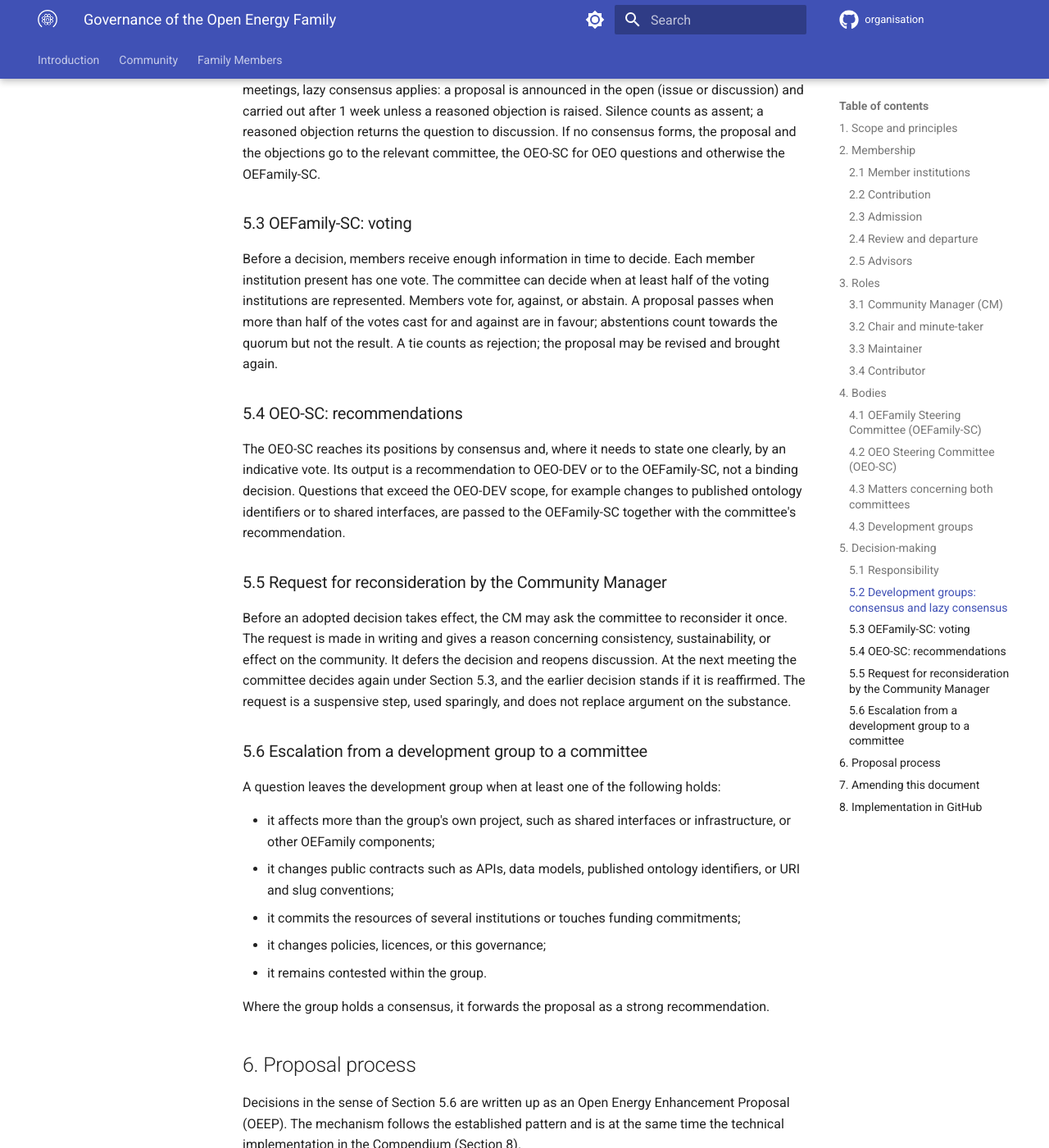
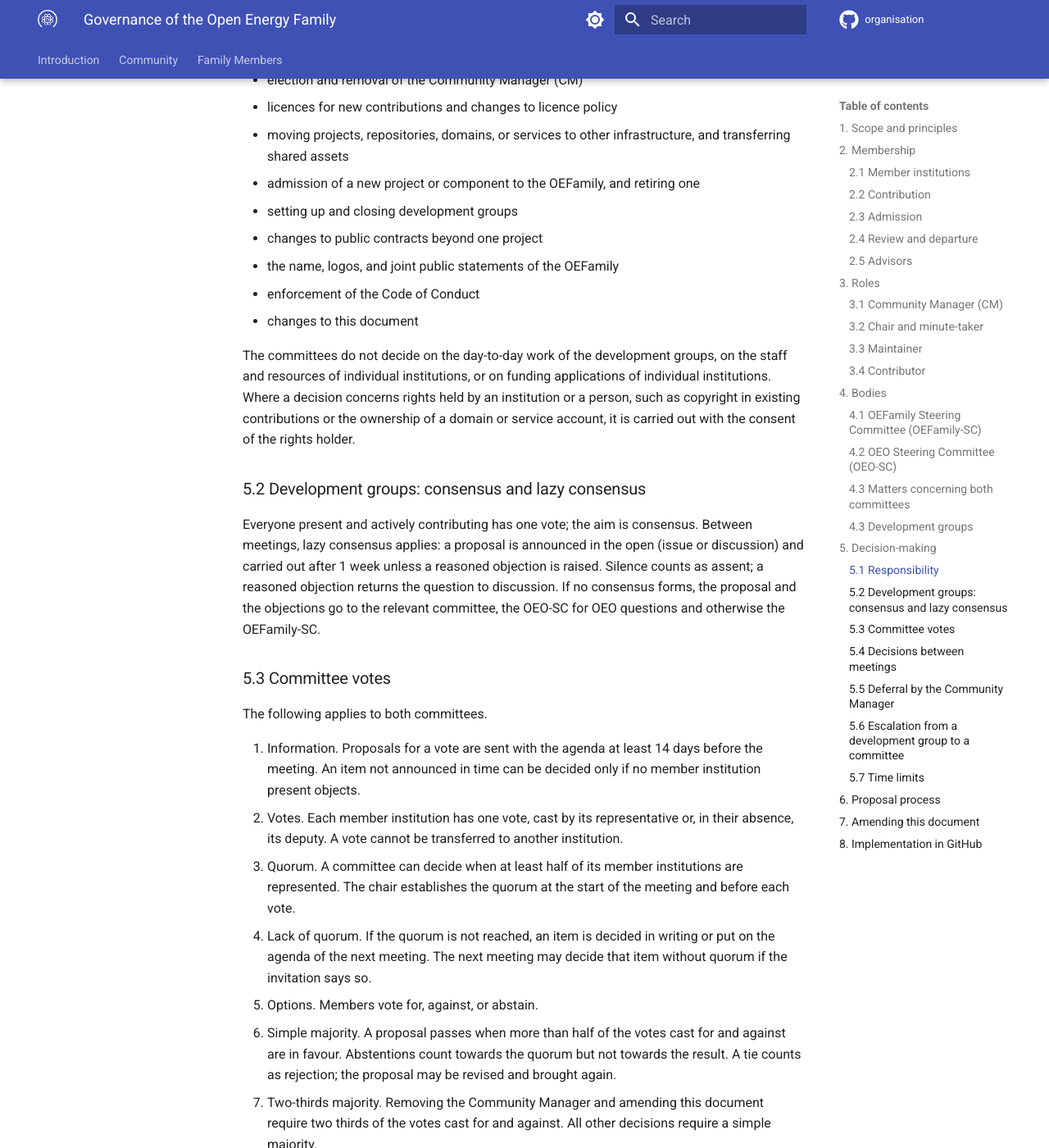
Before and after one commit to OpenEnergyPlatform/organisation, an MkDocs documentation site: the page built from compendium/family_community/governance/governance.md, in a window 1280 px wide and 1400 px high, scrolled down 5393 px. Shown: the whole window at 82% size. Built offline with MkDocs 1.6.1 and Material for MkDocs 9.7.7, drawn with Linux system fonts in a browser that asks for light colours; comment, search, counter and statistics services are not loaded; some of the changed text lies outside the part shown.

Commit message:
Update governance decisions #96

```diff
--- a/compendium/family_community/governance/governance.md
+++ b/compendium/family_community/governance/governance.md
@@ -218,9 +218,30 @@
 ### 5.1 Responsibility
 
 Technical and content questions inside a project are settled by its development
-group. Advice and recommendations on the OEO come from the OEO-SC. Binding,
-framework-wide decisions rest with the OEFamily-SC. Where a question touches both
-the OEO and the framework, the OEFamily-SC decides after hearing the OEO-SC.
+group. A question that leaves a development group (Section 5.6) goes to the
+committee responsible for the project: the OEO-SC for the OEO, the OEFamily-SC
+for all other projects and for the framework as a whole.
+
+The committees decide in particular on the following matters:
+
+- admission and departure of member institutions
+- election and removal of the Community Manager (CM)
+- licences for new contributions and changes to licence policy
+- moving projects, repositories, domains, or services to other infrastructure,
+  and transferring shared assets
+- admission of a new project or component to the OEFamily, and retiring one
+- setting up and closing development groups
+- changes to public contracts beyond one project
+- the name, logos, and joint public statements of the OEFamily
+- enforcement of the Code of Conduct
+- changes to this document
+
+The committees do not decide on the day-to-day work of the development groups,
+on the staff and resources of individual institutions, or on funding
+applications of individual institutions.
+Where a decision concerns rights held by an institution or a person, such as
+copyright in existing contributions or the ownership of a domain or service
+account, it is carried out with the consent of the rights holder.
 
 ### 5.2 Development groups: consensus and lazy consensus
 
@@ -231,46 +252,92 @@
 to discussion. If no consensus forms, the proposal and the objections go to the
 relevant committee, the OEO-SC for OEO questions and otherwise the OEFamily-SC.
 
-### 5.3 OEFamily-SC: voting
+### 5.3 Committee votes
 
-Before a decision, members receive enough information in time to decide. Each
-member institution present has one vote. The committee can decide when at least
-half of the voting institutions are represented. Members vote for, against, or
-abstain. A proposal passes when more than half of the votes cast for and against
-are in favour; abstentions count towards the quorum but not the result. A tie
-counts as rejection; the proposal may be revised and brought again.
+The following applies to both committees.
 
-### 5.4 OEO-SC: recommendations
+1. Information. Proposals for a vote are sent with the agenda at least 14 days
+   before the meeting. An item not announced in time can be decided only if no
+   member institution present objects.
+2. Votes. Each member institution has one vote, cast by its representative or,
+   in their absence, its deputy. A vote cannot be transferred to another
+   institution.
+3. Quorum. A committee can decide when at least half of its member institutions
+   are represented. The chair establishes the quorum at the start of the meeting
+   and before each vote.
+4. Lack of quorum. If the quorum is not reached, an item is decided in writing
+   or put on the agenda of the next meeting. The next
+   meeting may decide that item without quorum if the invitation says so.
+5. Options. Members vote for, against, or abstain.
+6. Simple majority. A proposal passes when more than half of the votes cast for
+   and against are in favour. Abstentions count towards the quorum but not
+   towards the result. A tie counts as rejection; the proposal may be revised
+   and brought again.
+7. Two-thirds majority. Removing the Community Manager and amending this
+   document require two thirds of the votes cast for and against. All other
+   decisions require a simple majority.
+8. Conflict of interest. An institution does not vote on its own membership or
+   on a dispute to which it is a party. It still counts towards the quorum.
 
-The OEO-SC reaches its positions by consensus and, where it needs to state one
-clearly, by an indicative vote. Its output is a recommendation to OEO-DEV or to
-the OEFamily-SC, not a binding decision. Questions that exceed the OEO-DEV scope,
-for example changes to published ontology identifiers or to shared interfaces,
-are passed to the OEFamily-SC together with the committee's recommendation.
+### 5.4 Decisions between meetings
 
-### 5.5 Request for reconsideration by the Community Manager
+Between meetings, the Community Manager initiates a written vote at the request
+of a member institution or of a development group.
 
-Before an adopted decision takes effect, the CM may ask the committee to
-reconsider it once. The request is made in writing and gives a reason concerning
-consistency, sustainability, or effect on the community. It defers the decision
-and reopens discussion. At the next meeting the committee decides again under
-Section 5.3, and the earlier decision stands if it is reaffirmed. The request is
-a suspensive step, used sparingly, and does not replace argument on the
-substance.
+1. The proposal and the voting period are sent to all representatives and
+   deputies of the committee. The voting period is at least 14 days.
+2. The vote is valid if at least half of the member institutions take part.
+3. Amendments to this document and the removal of the Community Manager cannot
+   be decided in writing.
+4. The result is recorded like a meeting decision.
+
+### 5.5 Deferral by the Community Manager
+
+The CM may defer a committee decision once, until it takes effect.
+The deferral is made in writing to the committee and gives a reason concerning
+consistency, sustainability, or effect on the community.
+The question is put on the agenda of the next meeting, or to a written vote,
+and decided again under Section 5.3.
+If the committee adopts the decision again, it stands and cannot be deferred a
+second time.
+A deferral is a suspensive step, used sparingly; it does not replace argument
+on the substance.
 
 ### 5.6 Escalation from a development group to a committee
 
 A question leaves the development group when at least one of the following holds:
 
 - it affects more than the group's own project, such as shared interfaces or
-  infrastructure, or other OEFamily components;
+  infrastructure, or other OEFamily components.
 - it changes public contracts such as APIs, data models, published ontology
-  identifiers, or URI and slug conventions;
-- it commits the resources of several institutions or touches funding commitments;
-- it changes policies, licences, or this governance;
+  identifiers, or URI and slug conventions.
+- it requires resources from several institutions or touches funding commitments.
+- it changes policies, licenses, or this governance.
 - it remains contested within the group.
 
 Where the group holds a consensus, it forwards the proposal as a strong recommendation.
+
+### 5.7 Time limits
+
+The time limits in one place:
+
+| Step                                         | Time limit                              | Section |
+|----------------------------------------------|-----------------------------------------|---------|
+| Agenda and proposals for a committee meeting | at least 14 days before the meeting     | 5.3     |
+| Lazy consensus in a development group        | 1 week after announcement               | 5.2     |
+| Written vote                                 | voting period of at least 14 days       | 5.4     |
+| OEEP discussion                              | at least 4 weeks                        | 6       |
+| OEEP final comment period                    | 14 days                                 | 6       |
+| Decision record                              | published within 14 days of the meeting | 8       |
+| Taking effect                                | on publication of the decision record   | 8       |
+| Deferral by the CM                           | until the decision takes effect         | 5.5     |
+| Review of the member register                | first meeting of each calendar year     | 2.4     |
+| Term of the CM                               | two years                               | 3.1     |
+| Review of this document                      | twelve months after adoption            | 7       |
+
+An OEEP thus needs about six weeks from opening the discussion to the decision,
+which fits the two-month meeting cycle of the committees.
+
 
 ## 6. Proposal process
 
```
